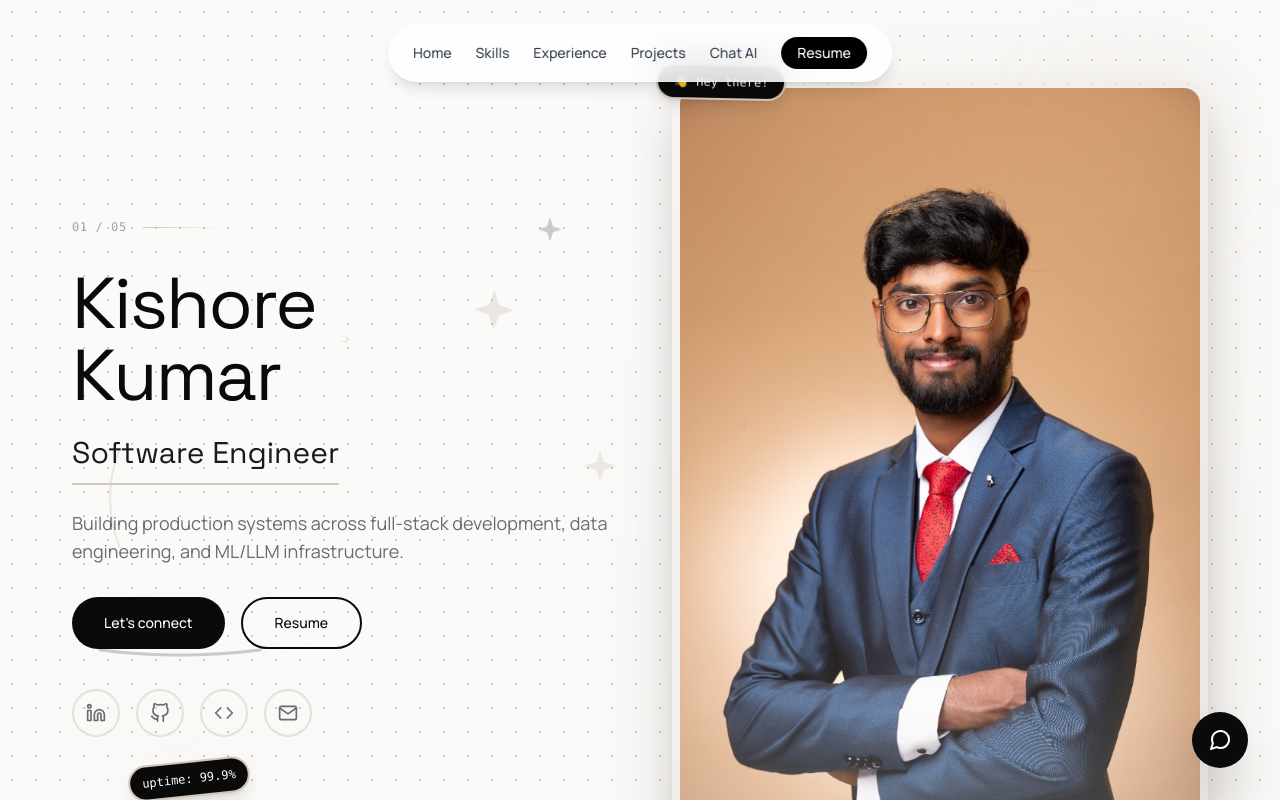
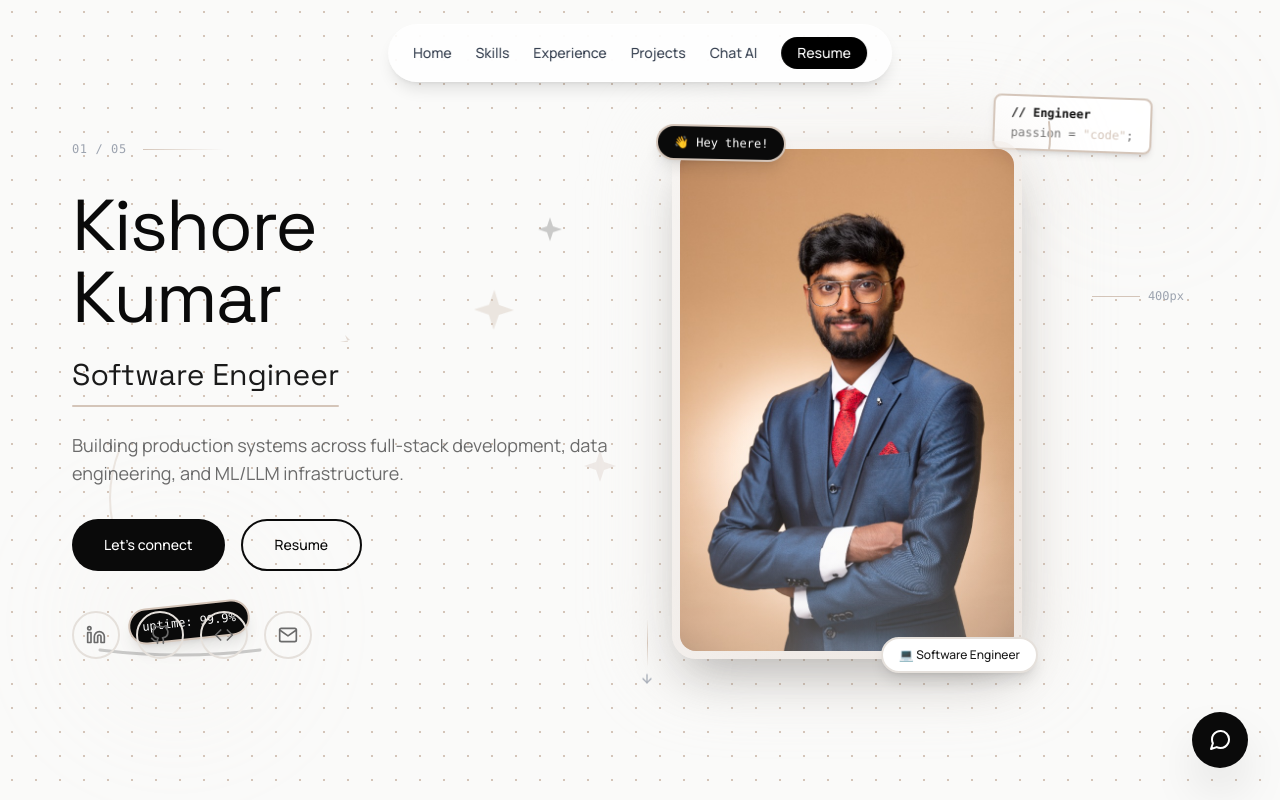
Before and after one commit to kishuxz/Portfolio, a Next.js app: page / in a window 1280 px wide. Shown: the top 800 px of the page. Built offline with nearby package versions, Linux system fonts and the light colour scheme.

Commit message:
Fix: Resolve Hero image vs Navbar overlap
- Apply max-w-[350px] to image container
- Add mt-24 (96px) margin to push image down
- Ensure 350x350px image fits perfectly
- Eliminate overlap with floating navbar

```diff
--- a/components/Hero.jsx
+++ b/components/Hero.jsx
@@ -254,7 +254,7 @@ export default function Hero() {
                     </div>
 
                     {/* Right: Photo with Annotations - BLENDED WITH BACKGROUND */}
-                    <div className="scroll-reveal stagger-2 relative">
+                    <div className="scroll-reveal stagger-2 relative max-w-[350px] mt-24 md:mt-0">
                         {/* Photo Container - Blended with cream background */}
                         <div className="relative group">
                             {/* Cream background blob to blend photo */}
```
